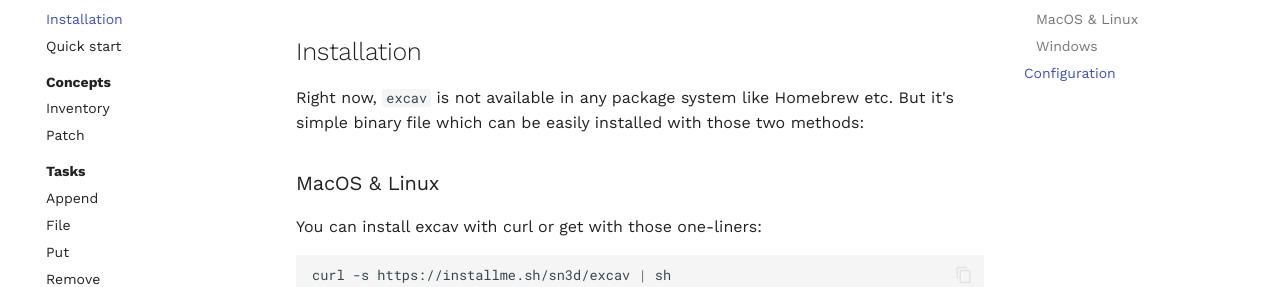
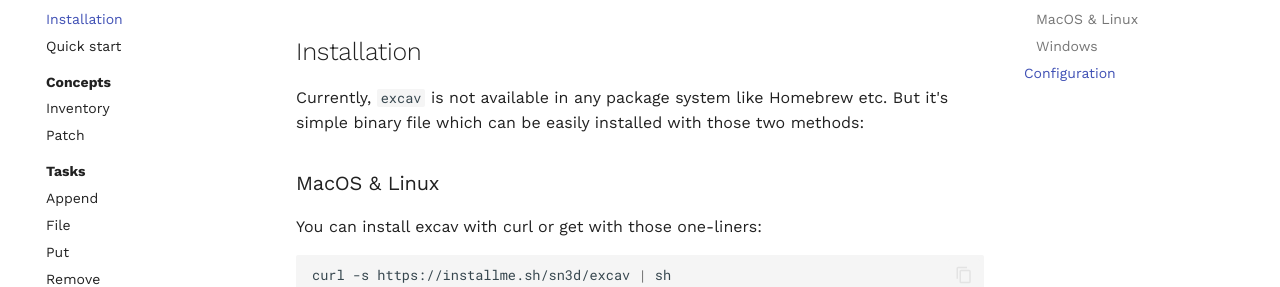
Before and after one commit to sn3d/excav, an MkDocs documentation site: the page built from docs/installation.md, in a window 1280 px wide and 961 px high. Shown: the part 146-433 px from the top of the window. Built offline with MkDocs 1.6.1 and Material for MkDocs 9.7.7, drawn with Linux system fonts in a browser that asks for light colours; comment, search, counter and statistics services are not loaded.

Commit message:
docs: change in installation guide

```diff
--- a/docs/installation.md
+++ b/docs/installation.md
@@ -2,7 +2,7 @@
 
 ## Installation
 
-Right now, `excav` is not available in any package system like Homebrew etc. But
+Currently, `excav` is not available in any package system like Homebrew etc. But
 it's simple binary file which can be easily installed with those two methods:
 
 ### MacOS & Linux
```
